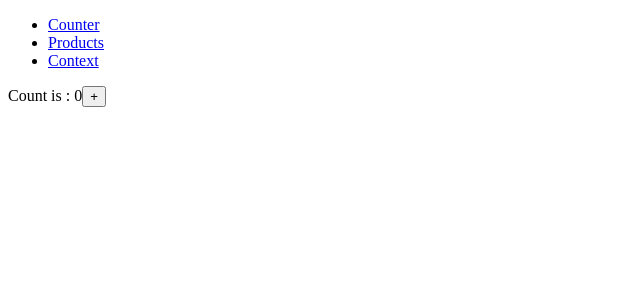
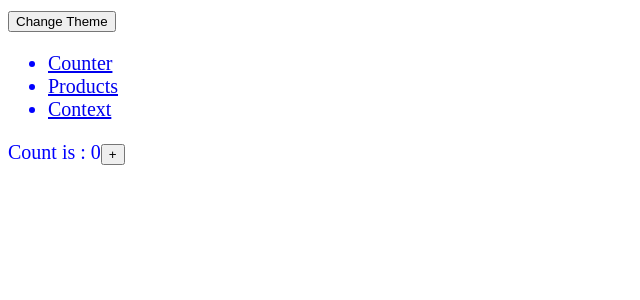
Before and after one commit to Rapunzal/my-app, a React (Vite) app: page /context in a window 1280 px wide. Shown: the top 300 px of the page, without its empty margins (0-640 px from the left). Built offline with nearby package versions, Linux system fonts and the light colour scheme.

Commit message:
implemented theme changer

```diff
--- a/src/App.jsx
+++ b/src/App.jsx
@@ -1,4 +1,4 @@
-import { useState } from "react";
+import { useContext, useState } from "react";
 
 import "./App.css";
 import { Products } from "./components/Products";
@@ -6,10 +6,18 @@ import { Routes, Route } from "react-router-dom";
 import Counter from "./Counter";
 import Navbar from "./components/Navbar";
 import Parent from "./components/Parent";
+import { ThemeContext } from "./context/CounterContext";
 
 function App() {
+  const { theme } = useContext(ThemeContext);
   return (
-    <div>
+    <div
+      style={{
+        fontSize: theme === "light" ? "20px" : "40px",
+        backgroundColor: theme === "light" ? "#fff" : "#000",
+        color: theme === "light" ? "blue" : "yellow",
+      }}
+    >
       <Navbar />
       <Routes>
         <Route path="/" element={<Counter />} />
--- a/src/components/Navbar.jsx
+++ b/src/components/Navbar.jsx
@@ -1,9 +1,19 @@
-import React from "react";
+import React, { useContext } from "react";
 import { Link } from "react-router-dom";
+import { ThemeContext, ThemeProvider } from "../context/CounterContext";
 
 const Navbar = () => {
+  const { theme, setTheme } = useContext(ThemeContext);
+  const changeTheme = () => {
+    if (theme == "light") {
+      setTheme("dark");
+    } else {
+      setTheme("light");
+    }
+  };
   return (
     <div>
+      <button onClick={changeTheme}>Change Theme</button>
       <ul>
         <li>
           <Link to="/">Counter</Link>
--- a/src/context/CounterContext.jsx
+++ b/src/context/CounterContext.jsx
@@ -5,13 +5,27 @@ const CounterContext = createContext({
   setCount: () => {},
 });
 
+const ThemeContext = createContext({
+  theme: "light",
+  setTheme: () => {},
+});
+
 const CounterProvider = ({ children }) => {
   const [count, setCount] = useState(0);
+
   return (
     <CounterContext.Provider value={{ count, setCount }}>
       {children}
     </CounterContext.Provider>
   );
 };
+const ThemeProvider = ({ children }) => {
+  const [theme, setTheme] = useState("light");
+  return (
+    <ThemeContext.Provider value={{ theme, setTheme }}>
+      {children}
+    </ThemeContext.Provider>
+  );
+};
 
-export { CounterContext, CounterProvider };
+export { CounterContext, CounterProvider, ThemeContext, ThemeProvider };
--- a/src/main.jsx
+++ b/src/main.jsx
@@ -3,9 +3,10 @@ import { createRoot } from "react-dom/client";
 import "./index.css";
 import { BrowserRouter } from "react-router-dom";
 import App from "./App.jsx";
-import { CounterProvider } from "./context/CounterContext.jsx";
+import { CounterProvider, ThemeProvider } from "./context/CounterContext.jsx";
 
 createRoot(document.getElementById("root")).render(
+  <ThemeProvider>
     <CounterProvider>
       <BrowserRouter>
         <StrictMode>
@@ -13,4 +14,5 @@ createRoot(document.getElementById("root")).render(
         </StrictMode>
       </BrowserRouter>
     </CounterProvider>
+  </ThemeProvider>
 );
```
Lines whose indentation alone changed are shown as unchanged.
